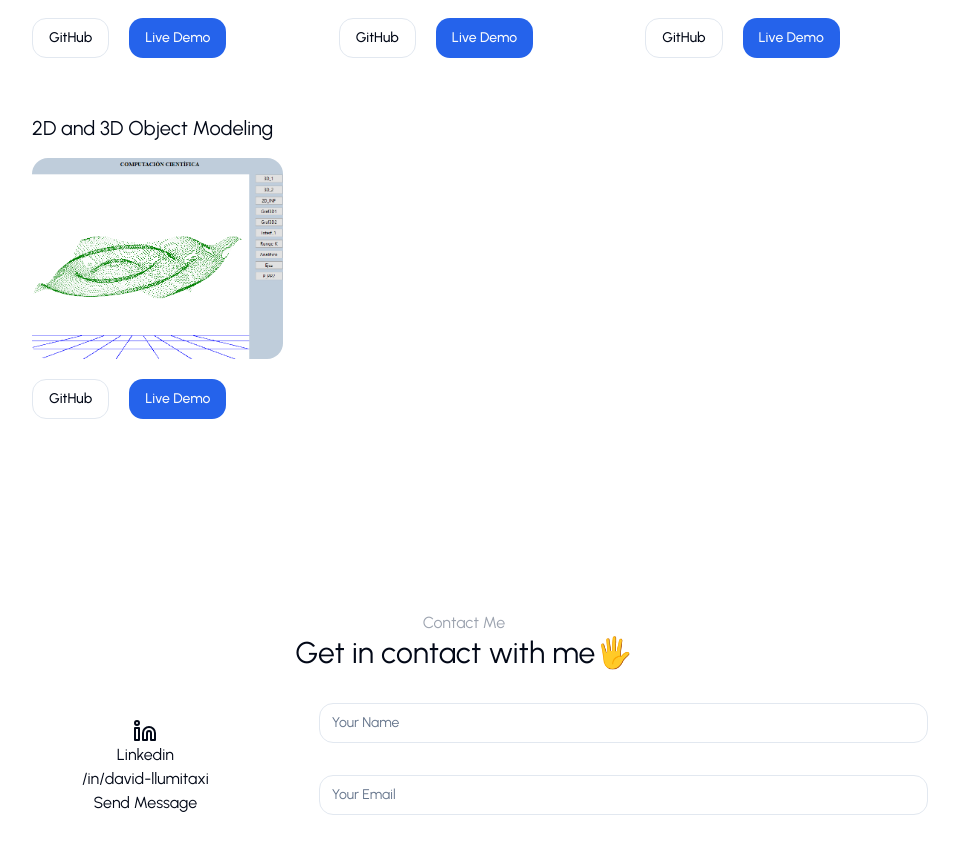
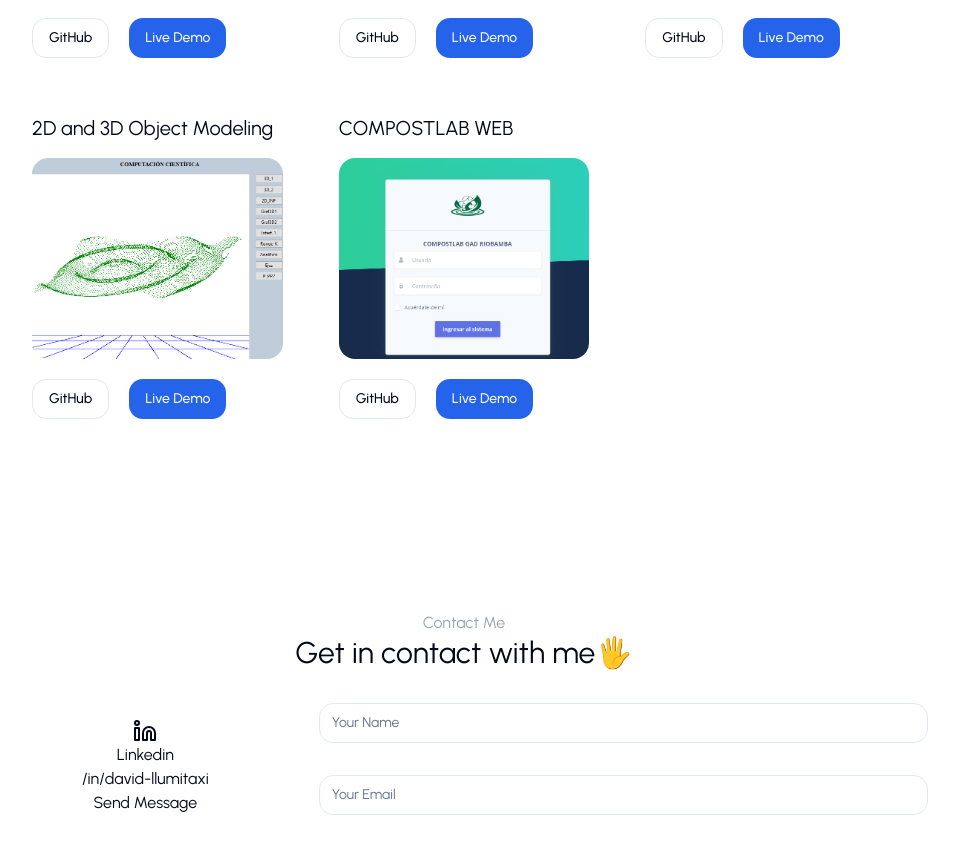
Before and after one commit to WashingtonLlumitaxi/Portafolio_Web_v2, a Next.js app: page / in a window 1280 px wide. Shown: the part 2471-3317 px from the top of the page, without its empty margins (176-1135 px from the left). Built offline with nearby package versions, Linux system fonts and the light colour scheme.

Commit message:
Implementation to COMPOSTLAB

```diff
--- a/data.tsx
+++ b/data.tsx
@@ -102,6 +102,13 @@ export const dataPortfolio = [
         urlGithub: "https://github.com/WashingtonLlumitaxi/CompuMod_v2.git",
         urlDemo: "#!",
     },
+    {
+        id: 5,
+        title: "COMPOSTLAB WEB",
+        image: "/gad1.png",
+        urlGithub: "https://github.com/WashingtonLlumitaxi/WEB-COMPOSTLAB-PRODUCCTION.git",
+        urlDemo: "https://web-compostlab-producction.pages.dev/",
+    },
 ];
 
 
```
Also changed, not shown: public/gad1.png (added).
